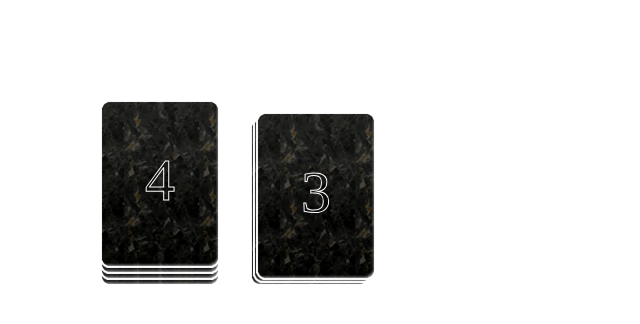
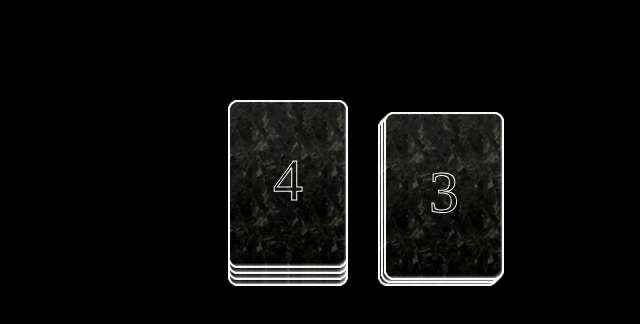
Before and after one commit to DarkGizmo/CardGame, a plain HTML site: page Index.html in a window 1280 px wide. Shown: the whole page, without its empty margins (0-640 px from the left). Drawn offline with Linux system fonts and the light colour scheme.

Commit message:
- Change Canvas alignment - Change HTML background color

```diff
--- a/Index.html
+++ b/Index.html
@@ -5,9 +5,10 @@
 	  {
         margin: 0px;
         padding: 0px;
+		background-color: black;
       }
     </style>
-    <div id="container" style="width:100%; height:95%;"><br />
+    <div id="container" style="text-align:center; width:100%; height:95%;"><br />
         <canvas id="canvas" width="1024" height="768" ><br />
         </canvas><br />
     </div><br />
```
